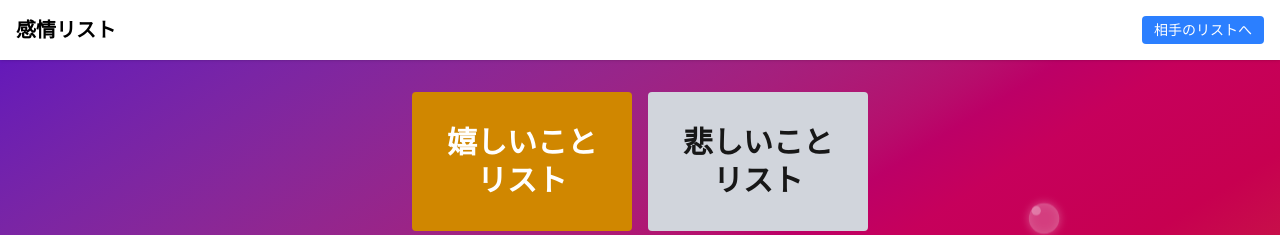
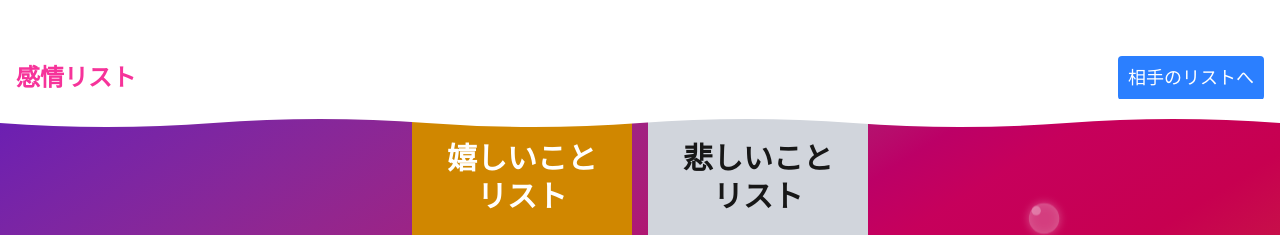
Before and after one commit to gutto79/practice_of_information_systems_pr1_group03, a Next.js app: page /list in a window 1280 px wide. Shown: the top 235 px of the page. Built offline with nearby package versions, Linux system fonts and the light colour scheme; no server answers.

Commit message:
Mac編集用

```diff
--- a/feature/list/display/listContainer.tsx
+++ b/feature/list/display/listContainer.tsx
@@ -240,16 +240,37 @@ const ListContainer: React.FC = () => {
 
   return (
     <div className="flex flex-col min-h-screen w-full relative">
-      <header className="w-full bg-white shadow p-4 flex justify-between items-center sticky top-0 z-10">
-        <div className="text-xl font-bold text-black">感情リスト</div>
+
+      {/* 上部の空白を白で埋めるための背景 */}
+      <div className="fixed top-0 left-0 w-full h-15 bg-white z-[1]" />
+
+      <header className="w-full bg-white p-4 flex justify-between items-center sticky top-10 z-10">
+        <div className="azuki-font text-2xl font-bold text-pink-500 blue-outline">感情リスト</div>
         <button
-          className="text-sm bg-blue-500 text-white px-3 py-1 rounded"
+          className="text-lg bg-blue-500 text-white px-2.5 py-2 rounded azuki-font"
           onClick={() => setIsShowingPartnerList(!isShowingPartnerList)}
           disabled={!partnerUid}
           title={!partnerUid ? "まだ相手が居ません。パートナーの情報を登録しましょう！" : undefined}
         >
           {isShowingPartnerList ? "自分のリストへ" : "相手のリストへ"}
         </button>
+
+
+  {/* 均等な波（上用） */}
+  <div className="absolute bottom-[-15px] left-0 w-full overflow-hidden leading-[0] rotate-180">
+    <svg
+      className="relative block w-full h-[32px]"
+      xmlns="http://www.w3.org/2000/svg"
+      viewBox="0 0 1200 120"
+      preserveAspectRatio="none"
+    >
+      <path
+        d="M0,30 Q 100,60 200,30 T 400,30 T 600,30 T 800,30 T 1000,30 T 1200,30 V120 H0 Z"
+        fill="#ffffff"
+      />
+    </svg>
+  </div>
+
       </header>
 
       <div className="flex justify-center items-start my-8">
--- /dev/null
+++ b/styles/fonts.css
@@ -0,0 +1,25 @@
+@font-face {
+  font-family: "Azuki";
+  src: url("/fonts/azuki.ttf") format("truetype");
+  font-display: swap;
+}
+
+.azuki-font {
+  font-family: "Azuki", sans-serif;
+}
+
+.blue-outline {
+  color: white;
+  text-shadow:
+    -2px -2px 0 #3b82f6,  /* 上左 */
+    -2px -2px 0 #3b82f6,
+    -2px  2px 0 #3b82f6,
+     0px 2px 0 #3b82f6,
+     2px 2px 0 #3b82f6,
+     2px 0px 0 #3b82f6,
+     2px -2px 0 #3b82f6,  /* 上右 */
+
+    -2px  2px 0 #3b82f6,  /* 下左 */
+     2px  2px 0 #3b82f6,  /* 下右 */
+     0px 0px 3px #3b82f6;
+}
```
Also changed, not shown: 2 other files (tests, documents, lock files or other folders).
